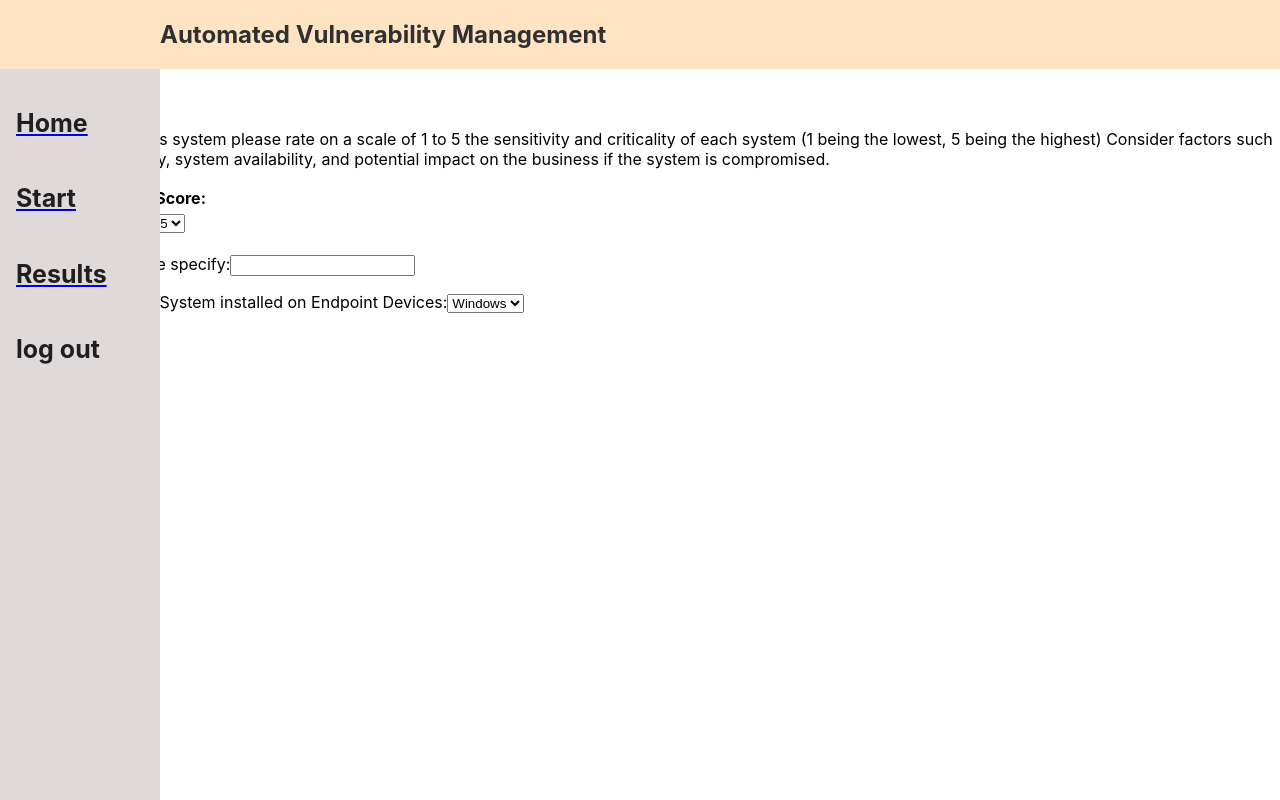
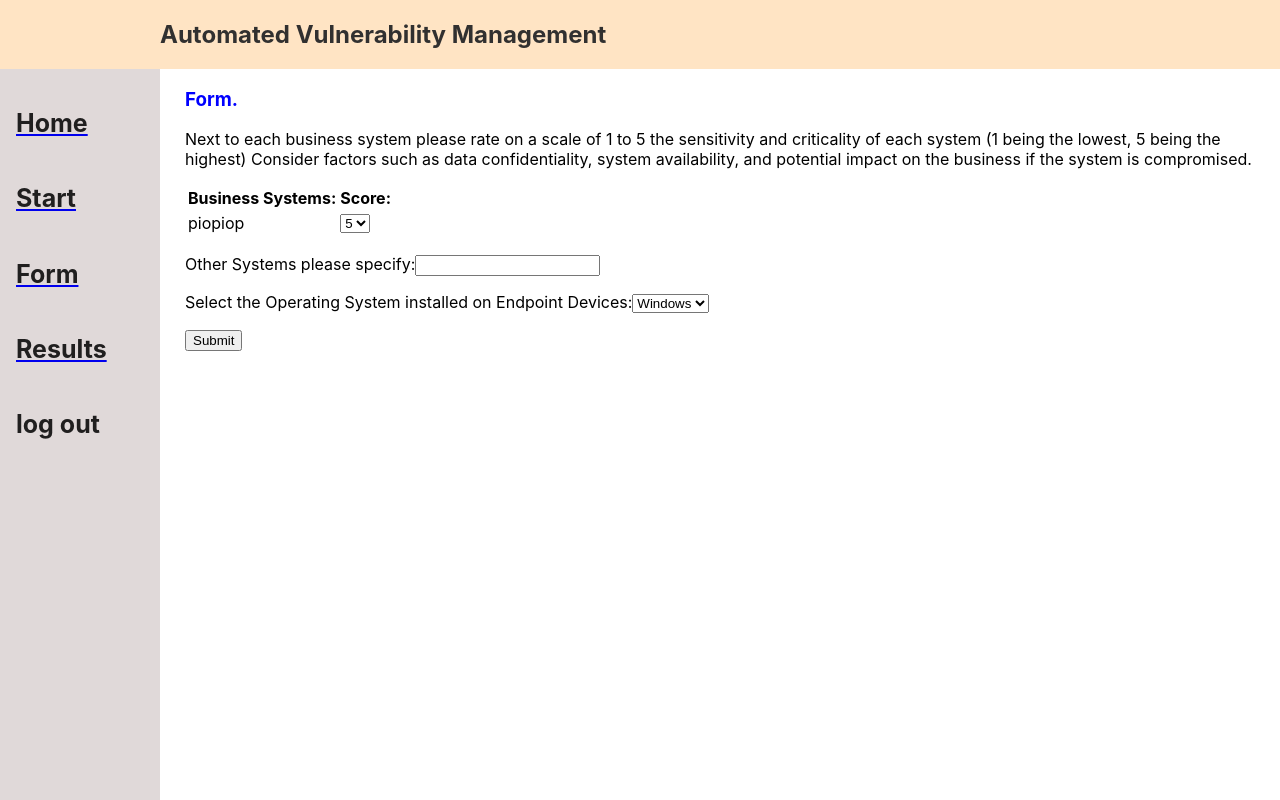
Before and after one commit to L-s-a-r-a-h/AVM, a React (Create React App) app in the folder my-app/: page /Form in a window 1280 px wide. Built offline with nearby package versions, Linux system fonts and the light colour scheme.

Commit message:
Commits for client meeting

```diff
--- a/my-app/package.json
+++ b/my-app/package.json
@@ -11,7 +11,7 @@
     "react": "^18.2.0",
     "react-bootstrap": "^2.8.0",
     "react-dom": "^18.2.0",
-    "react-hook-form": "^7.45.1",
+    "react-hook-form": "^7.45.2",
     "react-router-dom": "^6.14.1",
     "react-scripts": "5.0.1",
     "web-vitals": "^2.1.4"
--- a/my-app/src/component/Form.js
+++ b/my-app/src/component/Form.js
@@ -11,7 +11,7 @@ let appName = "piopiop";
   const onSubmit = (data) => setResult(JSON.stringify(data));
 
   return (
-    <div >
+    <div class="form-body">
       <h3> Form.  </h3>
       <p>Next to each business system please rate on a scale of 1 to 5 the sensitivity and criticality of each system (1 being the lowest, 5 being the highest) Consider factors such as data confidentiality, system availability, and potential impact on the business if the system is compromised.
       </p>
--- a/my-app/src/component/MenuBar.js
+++ b/my-app/src/component/MenuBar.js
@@ -24,6 +24,7 @@ function MenuBar() {
                     <div class = "menubar">
                         <Navbar.Brand href="/Home"><h4 className="home">Home</h4></Navbar.Brand>
                         <Nav.Link as={Link} to={"/start"}><h4 className="linkText"> Start </h4></Nav.Link>
+                        <Nav.Link as={Link} to={"/Form"}><h4 className="form"> Form </h4></Nav.Link>
                         <Nav.Link as={Link} to={"/Output"}><h4 className="testOutput"> Results </h4></Nav.Link>
                         <h4>log out</h4>
                     </div>
--- a/my-app/src/component/bodyStyles.css
+++ b/my-app/src/component/bodyStyles.css
@@ -1,6 +1,10 @@
 .body{
     padding-left: 185px;
     padding-right: 25px;
+}
+
+.form-body {
+    padding-left: 185px
 }
 
 h3{
```
Also changed, not shown: 1 other file (tests, documents, lock files or other folders).
